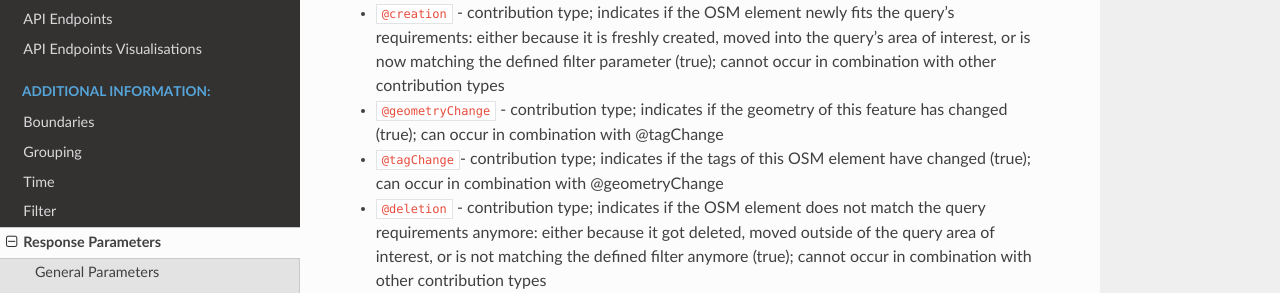
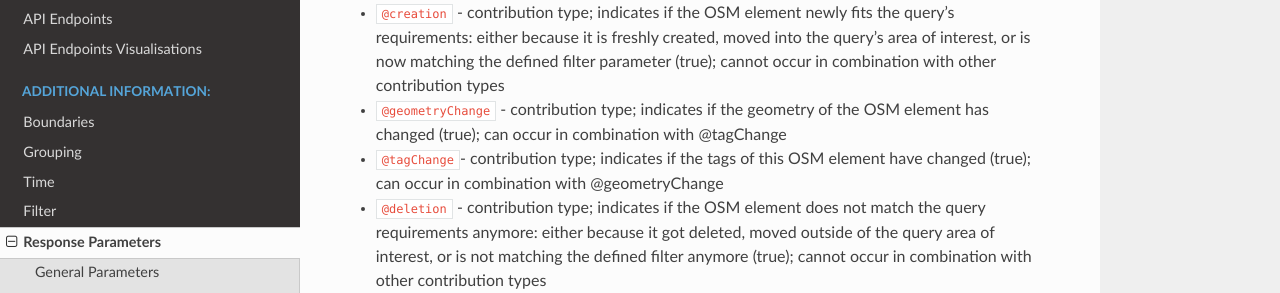
Before and after one commit to GIScience/ohsome-api, a Sphinx documentation site: the page built from docs/response-parameters.rst, in a window 1280 px wide and 900 px high, scrolled down 1311 px. Shown: the part 158-451 px from the top of the window. Built offline with Sphinx 7.4.7 and the Read the Docs theme 2.0.0, drawn with Linux system fonts in a browser that asks for light colours.

Commit message:
update wording of geometry change contribution type
in the docs

Co-authored-by: Martin Raifer <martin.raifer@heigit.org>

```diff
--- a/docs/response-parameters.rst
+++ b/docs/response-parameters.rst
@@ -52,7 +52,7 @@
 * ``@osmType`` - type of the OSM element (NODE, WAY or RELATION)
 * ``@timestamp`` - indicates when this contribution occurred
 * ``@creation`` - contribution type; indicates if the OSM element newly fits the query's requirements: either because it is freshly created, moved into the query's area of interest, or is now matching the defined filter parameter (true); cannot occur in combination with other contribution types
-* ``@geometryChange`` - contribution type; indicates if the geometry of this feature has changed (true); can occur in combination with @tagChange
+* ``@geometryChange`` - contribution type; indicates if the geometry of the OSM element has changed (true); can occur in combination with @tagChange
 * ``@tagChange``- contribution type; indicates if the tags of this OSM element have changed (true); can occur in combination with @geometryChange
 * ``@deletion`` - contribution type; indicates if the OSM element does not match the query requirements anymore: either because it got deleted, moved outside of the query area of interest, or is not matching the defined filter anymore (true); cannot occur in combination with other contribution types
 
```
